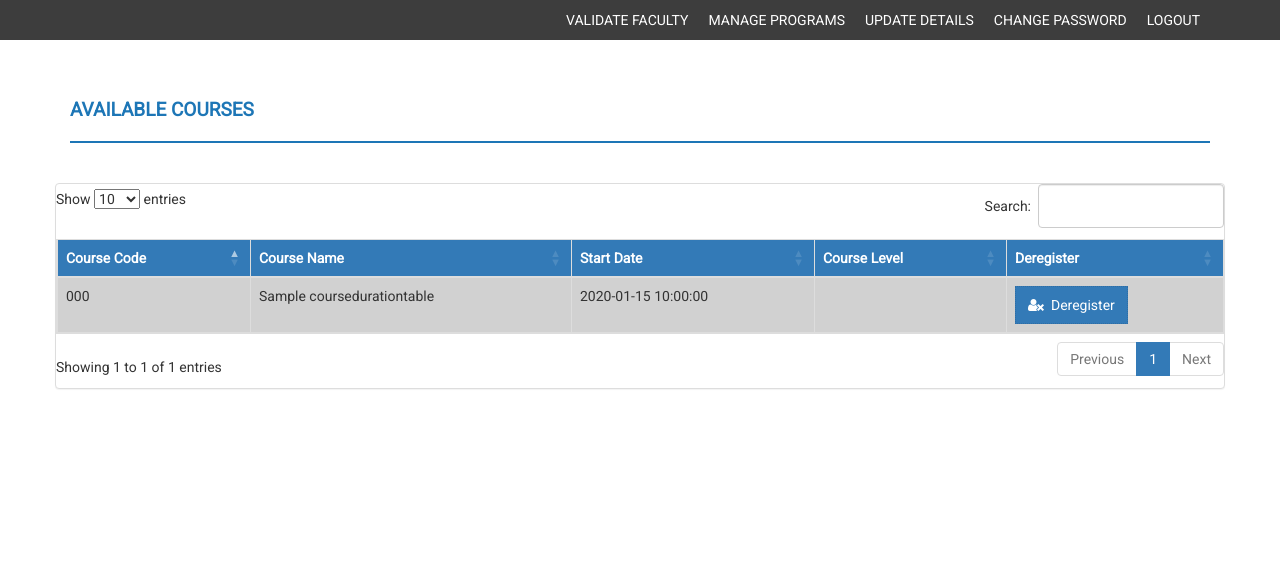
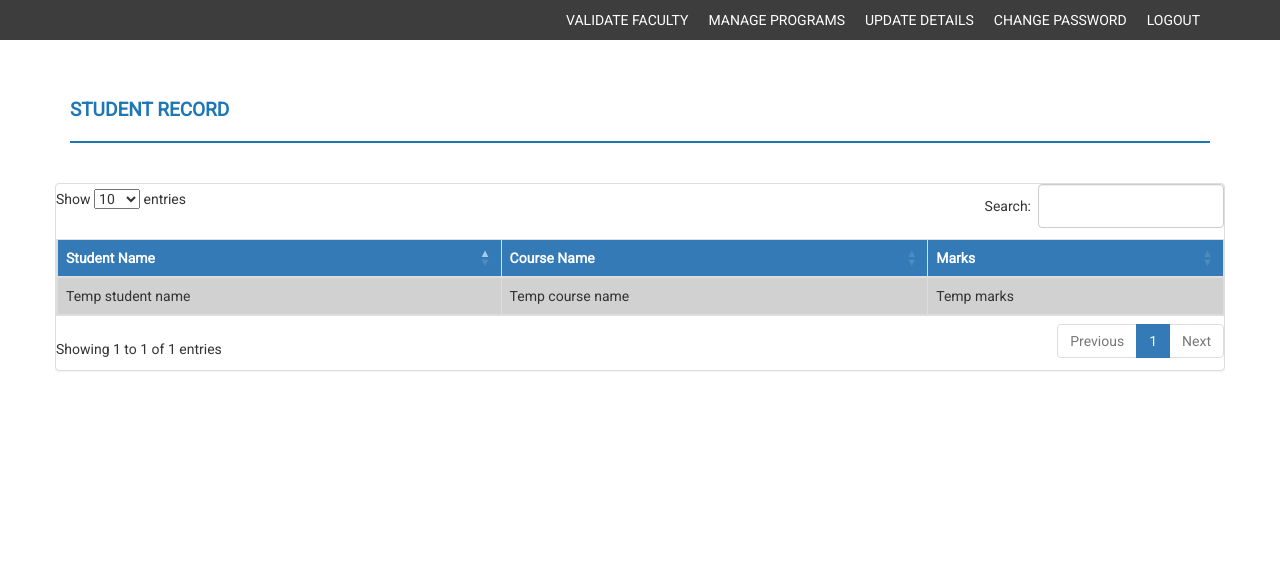
Before and after one commit to sjacob5003/onlinecourse, a PHP site: page /university/studentrecord.php in a window 1280 px wide. Shown: the part 202-775 px from the top of the page. Run offline with PHP 8.4, Linux system fonts and the light colour scheme; the visitor is signed in with stand-in values (Sample User, id 1); tables that the repository leaves empty or names only in its code hold one stand-in row (values such as "Sample post"); some libraries are stand-ins or nearby versions.

Commit message:
created student record file for university

```diff
--- a/admin/reviews.php
+++ b/admin/reviews.php
@@ -39,6 +39,8 @@ $uri  = rtrim(dirname($_SERVER['PHP_SELF']),'/\\');
                             <div class="list-group">
                                <a href="#" class="list-group-item">
                                  <h4 class="list-group-item-heading">Review 1</h4>
+                                 <label>student Name:</label>
+                                           <p class="list-group-item-text">student name</p>
                                  <label>Course Name:</label>
                                            <p class="list-group-item-text">Course name</p>
                                  <label>Subject:</label>
@@ -48,6 +50,8 @@ $uri  = rtrim(dirname($_SERVER['PHP_SELF']),'/\\');
                                </a>
                                <a href="#" class="list-group-item">
                                  <h4 class="list-group-item-heading">Review 2</h4>
+                                 <label>student Name:</label>
+                                           <p class="list-group-item-text">student name</p>
                                  <label>Course Name:</label>
                                            <p class="list-group-item-text">Course name</p>
                                  <label>Subject:</label>
@@ -57,6 +61,8 @@ $uri  = rtrim(dirname($_SERVER['PHP_SELF']),'/\\');
                                </a>
                                <a href="#" class="list-group-item">
                                  <h4 class="list-group-item-heading">Review 3</h4>
+                                 <label>student Name:</label>
+                                           <p class="list-group-item-text">student name</p>
                                  <label>Course Name:</label>
                                            <p class="list-group-item-text">Course name</p>
                                  <label>Subject:</label>
--- a/university/studentrecord.php
+++ b/university/studentrecord.php
@@ -13,7 +13,7 @@ if(strlen($_SESSION['userid'])!=NULL && $_SESSION['usertype']=="University")
     <meta name="viewport" content="width=device-width, initial-scale=1, maximum-scale=1" />
     <meta name="description" content="" />
     <meta name="author" content="" />
-    <title>Deregister</title>
+    <title>Student Record</title>
     <link href="assets/css/bootstrap.css" rel="stylesheet" />
     <link href="assets/css/font-awesome.css" rel="stylesheet" />
     <link href="assets/css/style.css" rel="stylesheet" />
@@ -29,7 +29,7 @@ if(strlen($_SESSION['userid'])!=NULL && $_SESSION['usertype']=="University")
         <div class="container">
               <div class="row">
                     <div class="col-md-12">
-                        <h1 class="page-head-line">Available Courses</h1>
+                        <h1 class="page-head-line">Student Record</h1>
                     </div>
                     <div class="row" >
 
@@ -41,35 +41,18 @@ if(strlen($_SESSION['userid'])!=NULL && $_SESSION['usertype']=="University")
                                     <table id="example" class="table table-striped table-bordered">
                                         <thead>
                                             <tr class="bg-primary">
-                                                <th>Course Code </th>
+                                                <th>Student Name </th>
                                                 <th>Course Name </th>
-                                                <th>Start Date </th>
-                                                <th>Course Level</th>
-                                                <th>Deregister</th>
+                                                <th>Marks </th>
                                             </tr>
                                         </thead>
                                         <tbody>
-    <?php
-    $sql=mysqli_query($con, "SELECT DurationId, CourseCode, CourseName, CourseLevel, CourseStartDate, Marks FROM coursedurationtable JOIN coursetable ON coursetable.CourseId=coursedurationtable.CourseId JOIN courseenrolmenttable ON coursedurationtable.DurationId = courseenrolmenttable.CourseDurationId WHERE CourseStartDate>CURDATE() AND StudentId=".$_SESSION['userid']);
-    while($row=mysqli_fetch_array($sql))
-    {
-    ?>
+
         <tr>
-            <td><?php echo htmlentities($row['CourseCode']);?></td>
-            <td><?php echo htmlentities($row['CourseName']);?></td>
-            <td><?php echo htmlentities($row['CourseStartDate']);?></td>
-            <td><?php if($row['CourseLevel']==1)
-                echo htmlentities("Beginner");
-                elseif($row['CourseLevel']==2)
-                    echo htmlentities("Intermediate");
-                elseif($row['CourseLevel']==3)
-                    echo htmlentities("Expert");?></td>
-          <td>
-                <button id="deregbtn" name="deregbtn" onclick="dereg(<?php echo $row['DurationId']; ?>)" class="btn btn-primary"><i class="fa fa-user-times "></i>&nbsp;&nbsp;Deregister</button> </a>
-                      </td>
+            <td>Temp student name</td>
+            <td>Temp course name</td>
+            <td>Temp marks</td>
         </tr>
-    <?php
-    } ?>
 
 
                                         </tbody>
@@ -92,30 +75,6 @@ if(strlen($_SESSION['userid'])!=NULL && $_SESSION['usertype']=="University")
               $('#example').DataTable();
    });
     </script>
-    <script type="text/javascript">
-      function dereg(id) {
-    var duration_id=parseInt(id);
-    var student_id=parseInt(<?php echo $_SESSION['userid'];?>);
-    var dataString='durationid='+duration_id+"&studentid="+student_id;
-
-// AJAX code to send data to php file.
-        $.ajax({
-            type: "POST",
-            url: "dereg-student.php",
-            data: dataString,
-            cache: false,
-            // data: {course_id:course_id,student_id:student_id},
-            // dataType: "JSON",
-            success: function(html) {
-              alert(html);
-            },
-            error: function(html) {
-              alert(html);
-            }
-        });
-        location.reload();
-    }
-    </script>
 </body>
 </html>
 <?php
```
